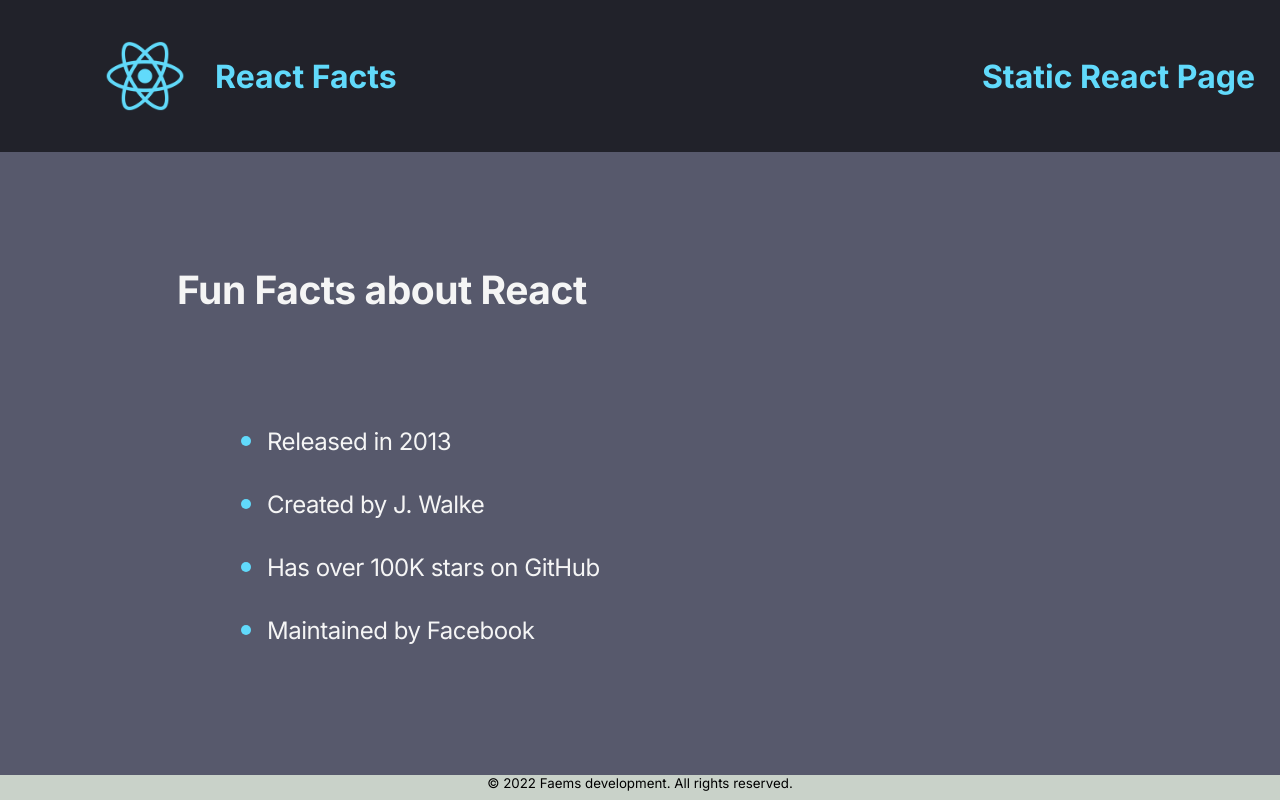
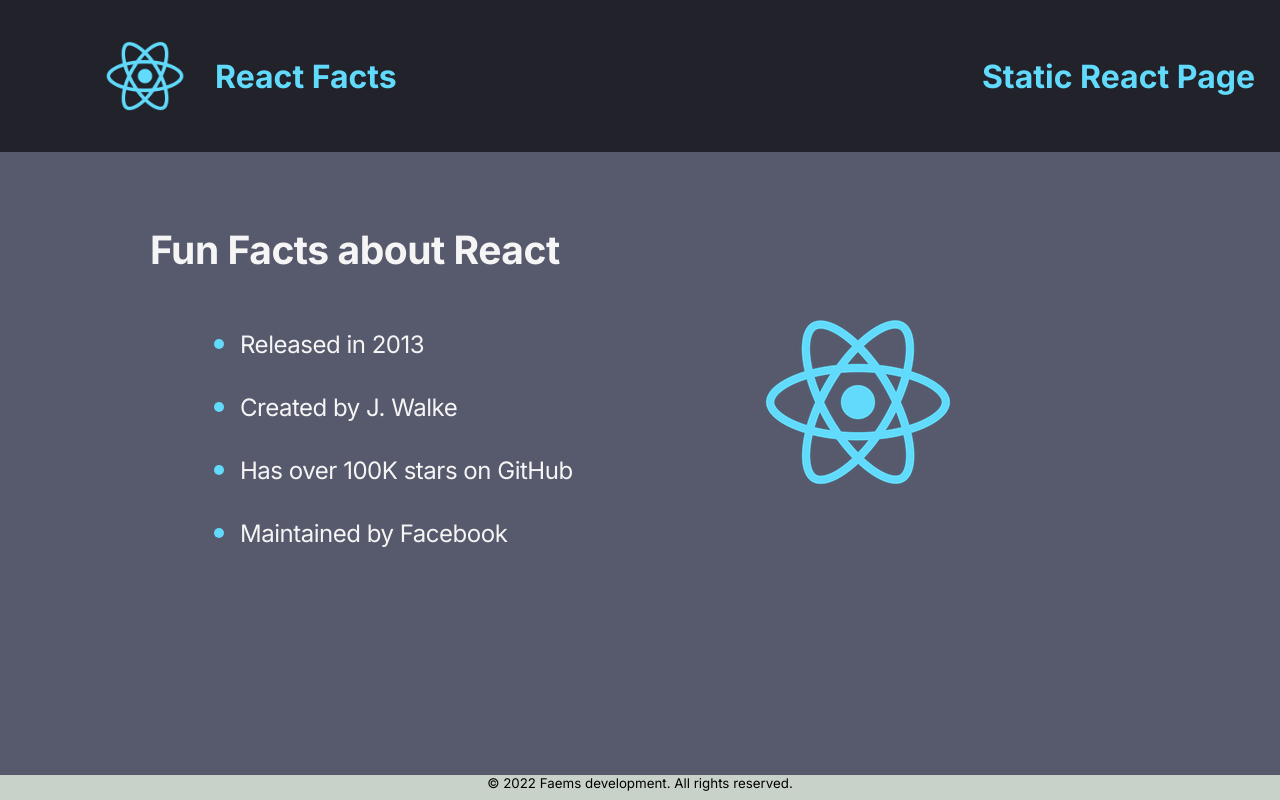
Before and after one commit to Qasper1974/StaticReactPage, a React (Create React App) app: page / in a window 1280 px wide. Built offline with nearby package versions, Linux system fonts and the light colour scheme.

Commit message:
add background image

```diff
--- a/src/components/Main.module.css
+++ b/src/components/Main.module.css
@@ -1,11 +1,17 @@
 .container, .title {
     margin: 0;
-    padding: 57px 27px;
+    padding-top: 37px;
     box-sizing: border-box;
     background-color: #57596c;
     color: whitesmoke;
     font-size: 39px;
     letter-spacing: -0.03rem;
+}
+
+.container {
+    background-image: url('../images/logo192.png') ;
+    background-repeat: no-repeat;
+    background-position: 70% 70%;
 }
 
 .title {
```
